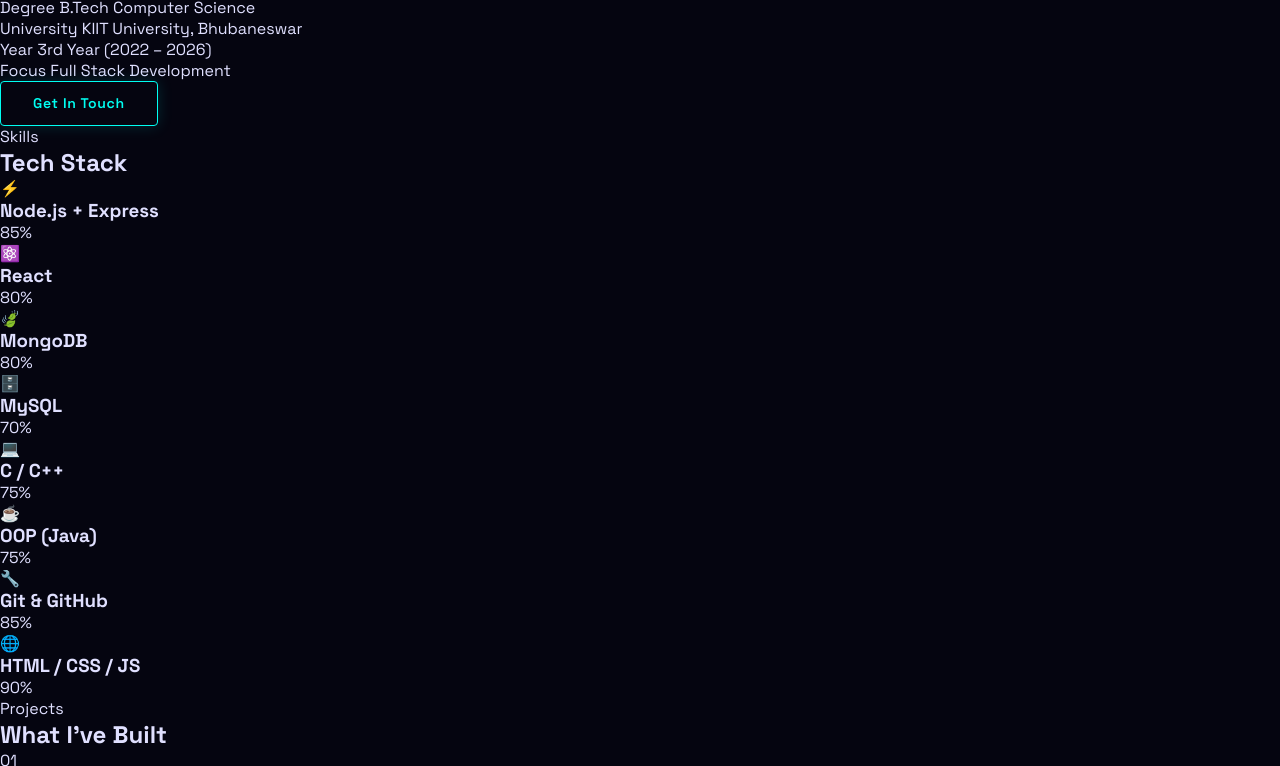
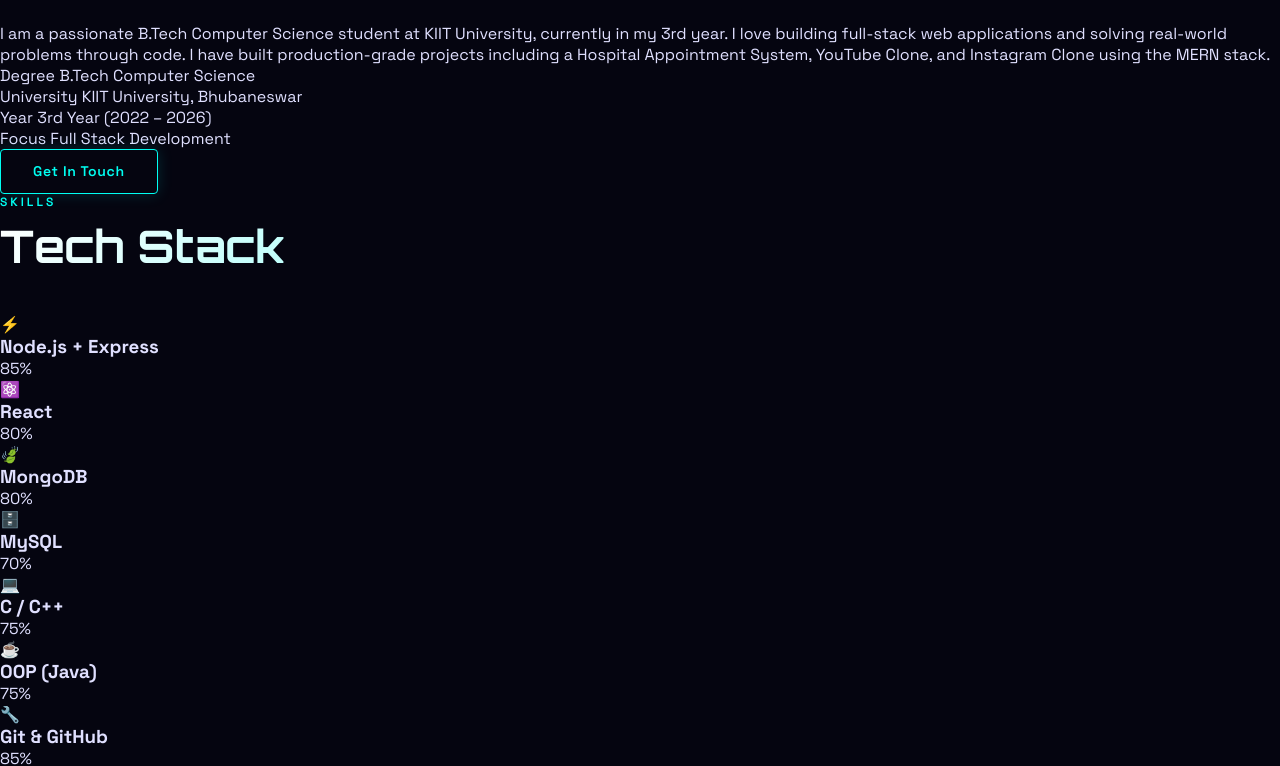
Before and after one commit to ishandas994-cloud/portfolio, a plain HTML site: page index.html in a window 1280 px wide. Shown: the part 610-1376 px from the top of the page. Drawn offline with Linux system fonts and the light colour scheme.

Commit message:
common section

```diff
--- a/style.css
+++ b/style.css
@@ -173,3 +173,26 @@ body {
   box-shadow: 0 0 35px rgba(191, 0, 255, 0.4);
   transform: translateY(-2px);
 }
+/* ═══════════════════════════════════════
+   COMMON SECTION ELEMENTS
+═══════════════════════════════════════ */
+.section-tag {
+  display: block;
+  font-size: 0.75rem;
+  font-weight: 600;
+  letter-spacing: 0.25em;
+  color: var(--neon);
+  text-transform: uppercase;
+  margin-bottom: 0.5rem;
+}
+
+.section-title {
+  font-family: 'Orbitron', monospace;
+  font-size: clamp(1.8rem, 4vw, 2.8rem);
+  font-weight: 700;
+  margin-bottom: 2.5rem;
+  background: linear-gradient(135deg, #ffffff 0%, var(--neon) 100%);
+  -webkit-background-clip: text;
+  -webkit-text-fill-color: transparent;
+  background-clip: text;
+}
```
